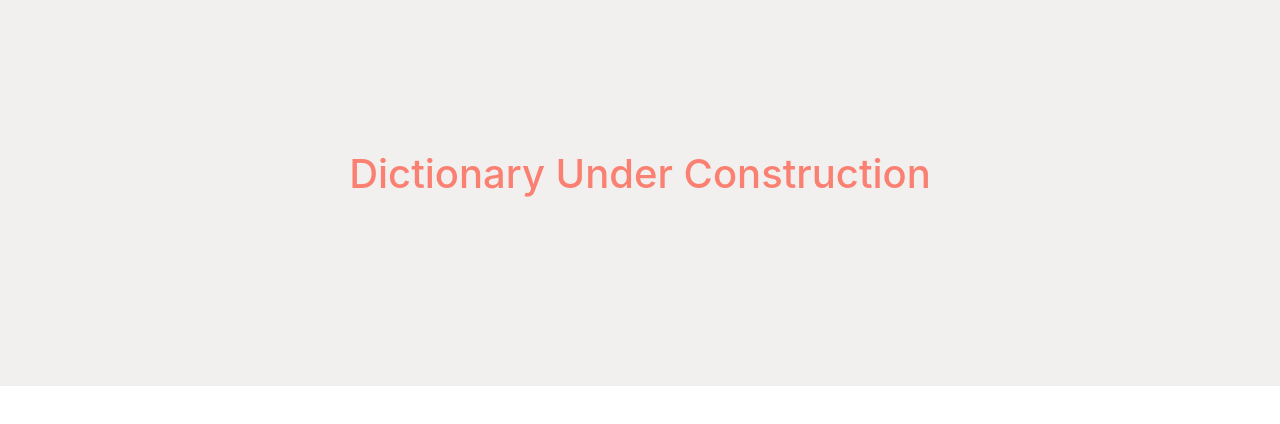
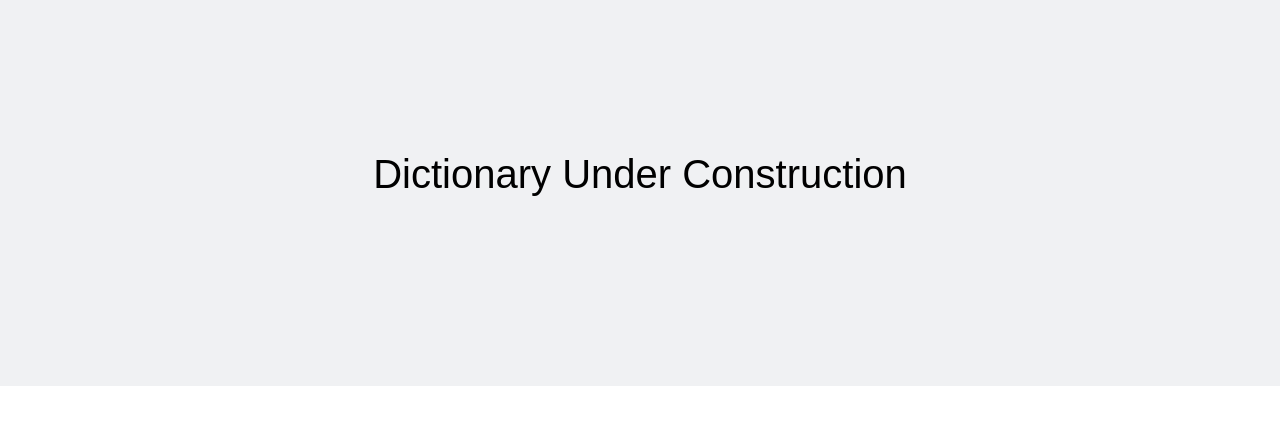
Before and after one commit to xramos17/Dictionary-app, a React (Create React App) app: page / in a window 1280 px wide. Shown: the top 424 px of the page. Built offline with nearby package versions, Linux system fonts and the light colour scheme.

Commit message:
top-header start

```diff
--- a/src/App.css
+++ b/src/App.css
@@ -1,10 +1,15 @@
+:root {
+  --background-color: #f0f1f3;
+}
+
 .App-header {
-  background-color: #f2efef;
-
+  background-color: var(--background-color);
   padding: 150px 100px 180px 100px;
 }
 
 .dictionary-header {
+  font-family: Arial, Helvetica, sans-serif;
+  font-weight: 400;
   text-align: center;
-  color: salmon;
+  color: black;
 }
```
